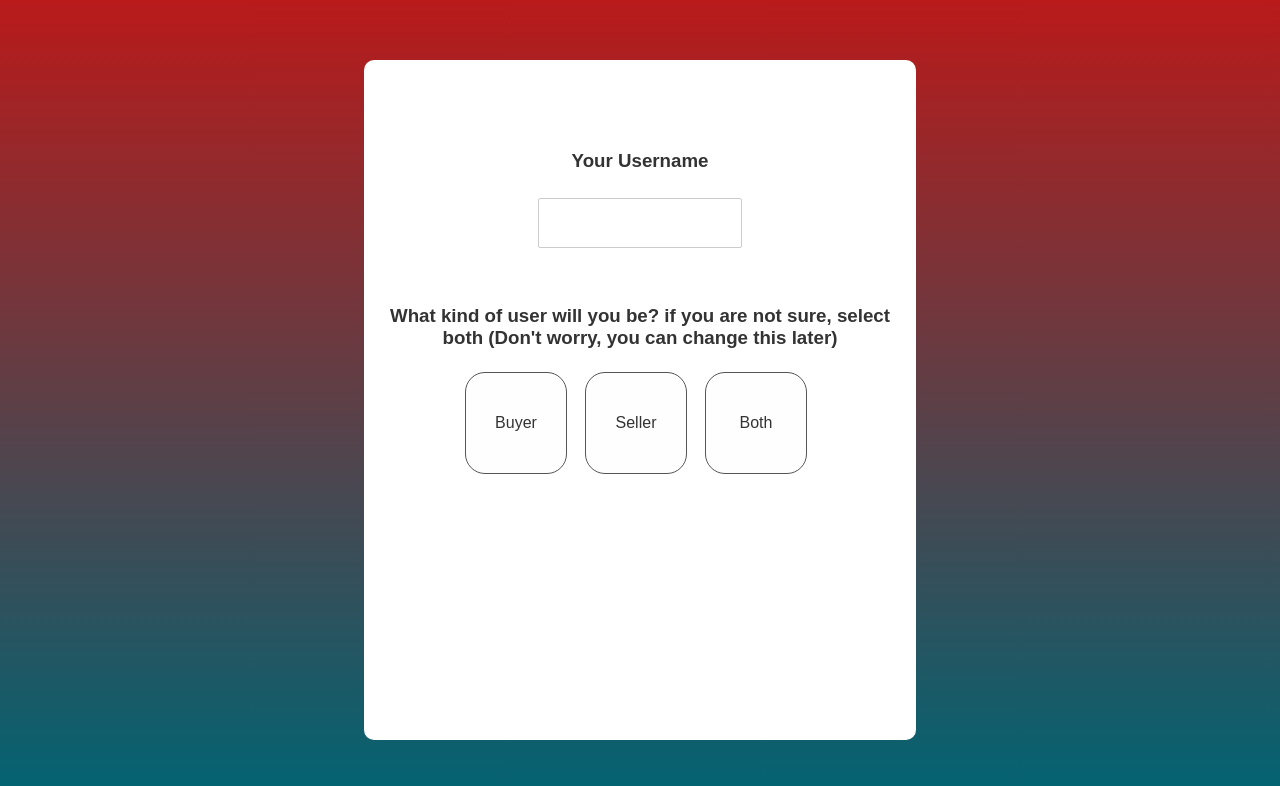
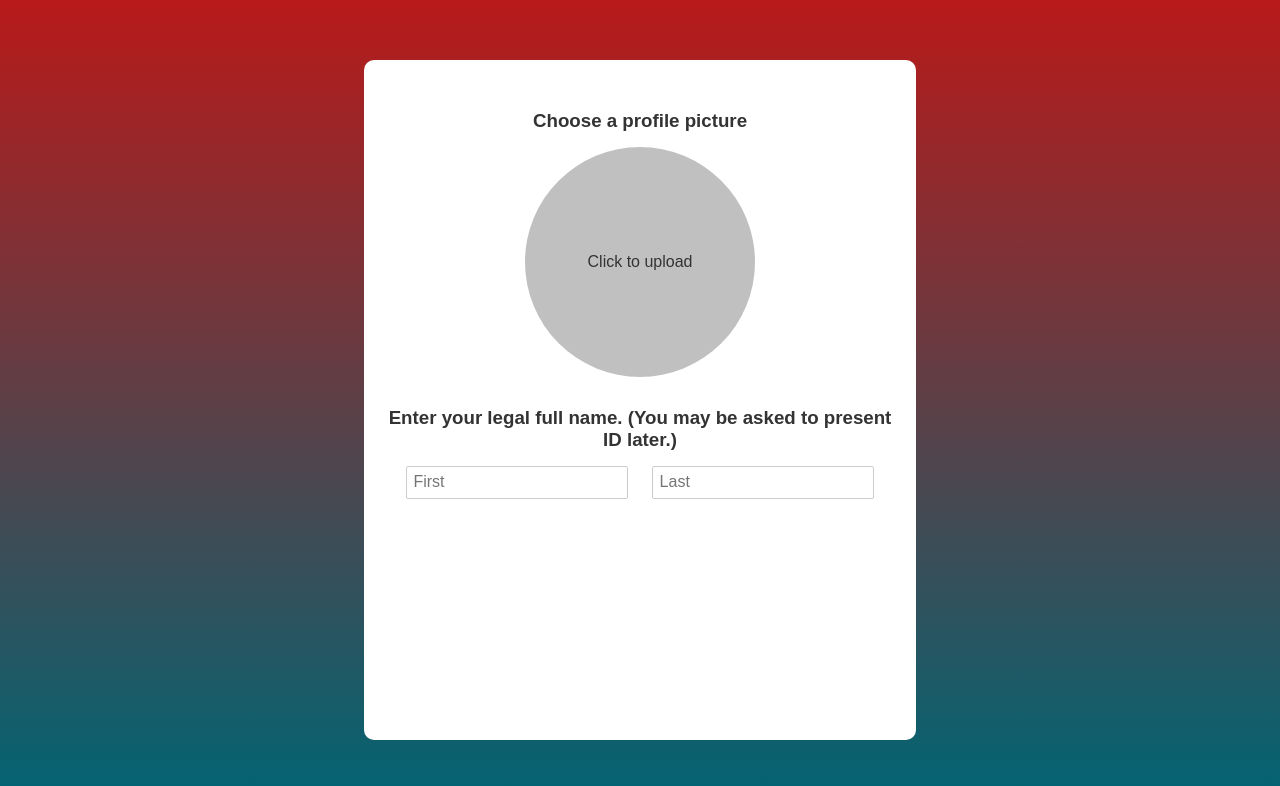
Before and after one commit to jacoboforero/TodoCar-FrontEnd, a SvelteKit app: page /register in a window 1280 px wide. Shown: the top 786 px of the page. Built offline with nearby package versions, Linux system fonts and the light colour scheme.

Commit message:
Added key components of the registration form. (still not finished)

```diff
--- a/src/routes/register/+page.svelte
+++ b/src/routes/register/+page.svelte
@@ -1,5 +1,7 @@
 <script>
 	// @ts-nocheck
+	let currentStep = 3;
+	const totalSteps = 6; // Adjust based on the number of steps in your form
 
 	let user_options = [
 		{ id: 1, name: 'Buyer', selected: false },
@@ -7,16 +9,37 @@
 		{ id: 3, name: 'Both', selected: false }
 	];
 
+	let continue_options = [
+		{ id: 1, name: 'Explore', selected: false },
+		{ id: 2, name: 'Finish', selected: false }
+	];
+
 	function toggleSelection(option) {
 		option.selected = !option.selected;
 	}
+
+	function goToNextStep() {
+		if (currentStep < totalSteps) {
+			currentStep += 1;
+		}
+	}
+
+	function handleProfilePictureUpload(event) {
+		const file = event.target.files[0];
+		// You can handle the file upload process here.
+		// For example, you might want to set it to a local state,
+		// display a preview, or directly upload it to your server.
+	}
+
+	// Additional functions for form handling...
 </script>
 
 <body>
 	<div id="main-registration-box">
 		<form id="registration-form">
+			{#if currentStep == 1}
 				<div class="username-group">
-				<h3 class="username-text">Your Username</h3>
+					<h3 class="input-text">Your Username</h3>
 					<p><input placeholder="" /></p>
 				</div>
 
@@ -43,6 +66,70 @@
 						</div>
 					{/each}
 				</div>
+			{/if}
+			{#if currentStep == 2}
+				<div class="continue-options">
+					<h3 class="input-text">
+						Welcome to TodoCar! You may now explore our services if you wish or finish creating your
+						profile.
+					</h3>
+
+					<div class="continue-options-boxes">
+						{#each continue_options as option}
+							<!-- svelte-ignore a11y-click-events-have-key-events -->
+							<div class="option-box" on:click={() => toggleSelection(option)}>
+								<input
+									class="option-input"
+									type="checkbox"
+									bind:checked={option.selected}
+									id={'option-' + option.id}
+								/>
+								<label
+									for={'option-' + option.id}
+									class="custom-checkbox {option.selected ? 'selected' : ''}"
+								>
+									{option.name}
+								</label>
+							</div>
+						{/each}
+					</div>
+				</div>
+			{/if}
+			{#if currentStep == 3}
+				<div class="profile-upload">
+					<h3 class="input-text">Choose a profile picture</h3>
+					<label for="profile-picture-upload" class="profile-picture-upload-label">
+						<input
+							type="file"
+							id="profile-picture-upload"
+							accept="image/*"
+							style="display: none;"
+							on:change={handleProfilePictureUpload}
+						/>
+						<div class="upload-placeholder">
+							<!-- Placeholder or icon for upload -->
+							Click to upload
+						</div>
+					</label>
+					<div class="name-inputs">
+						<h3 class="input-text">
+							Enter your legal full name. (You may be asked to present ID later.)
+						</h3>
+						<input type="text" placeholder="First" class="first-name-input" />
+						<input type="text" placeholder="Last" class="last-name-input" />
+					</div>
+				</div>
+			{/if}
+
+			{#if currentStep == 4}
+				<div />
+			{/if}
+			{#if currentStep == 5}
+				<div />
+			{/if}
+			{#if currentStep == 6}
+				<div />
+			{/if}
 		</form>
 	</div>
 </body>
@@ -89,8 +176,24 @@
 		margin-top: 10px; /* Space between label and input */
 	}
 
-	.username-text {
+	.input-text {
 		margin-bottom: 5px; /* Optional: Adjust the space between the title and the input */
+	}
+
+	.continue-options {
+		text-align: center; /* Center the continue options */
+		margin-top: 60px;
+		margin-bottom: 30px; /* Add more space between the continue options and the options */
+		margin-left: 20px;
+		margin-right: 20px;
+	}
+
+	.continue-options-boxes {
+		display: flex; /* Use flexbox to arrange children horizontally */
+		justify-content: center; /* Center the items horizontally */
+		flex-wrap: wrap; /* Wrap items to the next line if needed */
+
+		margin-top: 40px;
 	}
 
 	.option-boxes {
@@ -131,4 +234,47 @@
 	.option-text {
 		text-align: center;
 	}
+
+	.profile-upload {
+		text-align: center;
+		margin-top: 30px; /* Adjust as needed */
+	}
+
+	.profile-picture-upload-label {
+		display: block; /* Change to block if you want the label to take the full width of its container */
+		cursor: pointer;
+		padding: 10px;
+		background: transparent; /* No background since the placeholder has the grey fill */
+		width: fit-content; /* Fit the content size */
+		margin: 0 auto; /* Center the label */
+	}
+
+	.upload-placeholder {
+		width: 230px; /* Width of the circle */
+		height: 230px; /* Height of the circle, same as width for a perfect circle */
+		background: #c0c0c0; /* Grey fill */
+		border-radius: 50%; /* Makes it a circle */
+		margin: 0 auto; /* Center the placeholder horizontally */
+		display: flex; /* Use flexbox for positioning */
+		justify-content: center; /* Center horizontally in the flex container */
+		align-items: center; /* Center vertically in the flex container */
+		text-align: center; /* Center text for single and multi-line support */
+		/* Additional styling if needed */
+	}
+	.name-inputs h3 {
+		margin-top: 20px; /* Space between upload and name title /
+margin-bottom: 10px; / Space between name title and inputs */
+	}
+
+	.name-inputs input[type='text'] {
+		margin: 10px;
+	}
+
+	.first-name-input {
+		/* Additional styles if needed */
+	}
+
+	.last-name-input {
+		/* Additional styles if needed */
+	}
 </style>
```
Lines whose indentation alone changed are shown as unchanged.
